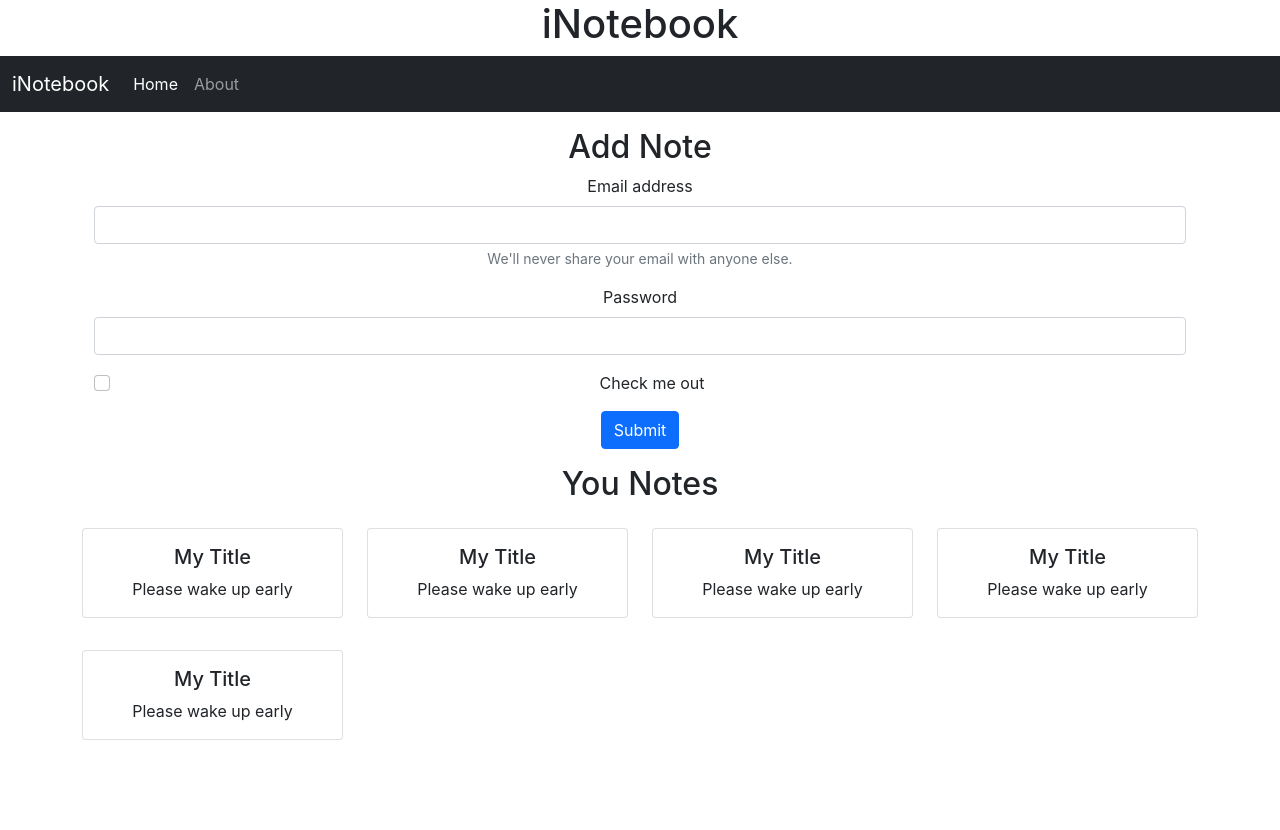
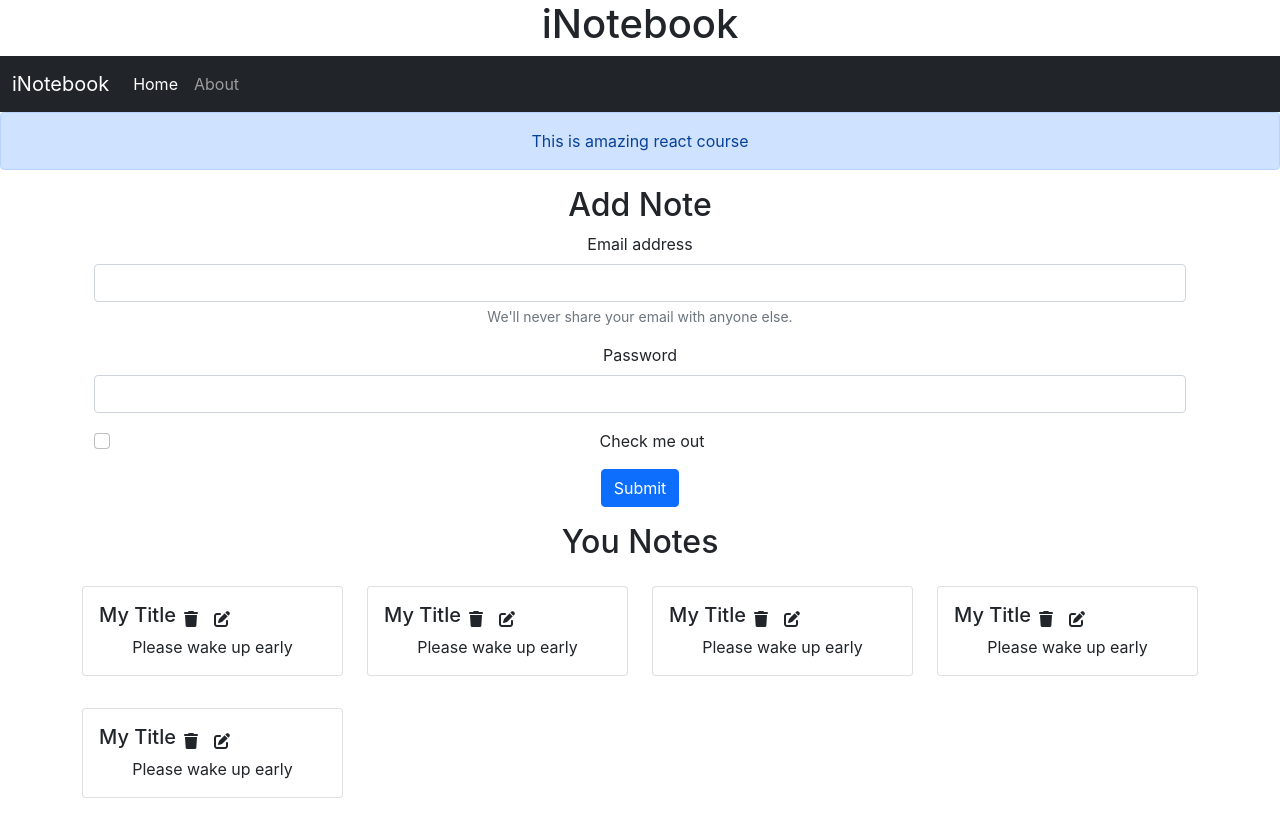
Before and after one commit to ghulepratiksha98/iNotebook, a React (Create React App) app: page / in a window 1280 px wide. Before the commit the page ends 800 px from the top, so only its background shows below. Built offline with nearby package versions, Linux system fonts and the light colour scheme.

Commit message:
v-62 Adding fontAwsome iconsa

```diff
--- a/public/index.html
+++ b/public/index.html
@@ -31,6 +31,7 @@
   <body>
     <noscript>You need to enable JavaScript to run this app.</noscript>
     <div id="root"></div>
+    <script src="https://kit.fontawesome.com/1f4666bea5.js" crossorigin="anonymous"></script>
      <!-- Option 1: Bootstrap Bundle with Popper -->
      <script src="https://cdn.jsdelivr.net/npm/bootstrap@5.1.3/dist/js/bootstrap.bundle.min.js" integrity="sha384-ka7Sk0Gln4gmtz2MlQnikT1wXgYsOg+OMhuP+IlRH9sENBO0LRn5q+8nbTov4+1p" crossorigin="anonymous"></script>
 
--- a/src/App.js
+++ b/src/App.js
@@ -10,6 +10,7 @@
 import Home from './components/Home';
 import About from './components/About';
 import NoteState from './context/notes/NoteState';
+import Alert from './components/Alert';
 
 
 function App() {
@@ -20,6 +21,7 @@
       <h1>iNotebook</h1>
       <Router>
         <Navbar />
+        <Alert message= "This is amazing react course"/>
          <div className="container">
 
         <Routes>
--- /dev/null
+++ b/src/components/Alert.js
@@ -0,0 +1,13 @@
+import React from 'react';
+
+const Alert = (props) => {
+  return (
+    <div>
+      <div className="alert alert-primary" role="alert">
+         {props.message}
+      </div>
+    </div>
+  );
+}
+
+export default Alert;
--- a/src/components/Noteitem.js
+++ b/src/components/Noteitem.js
@@ -5,11 +5,14 @@
   return (
     <div className="col-md-3">
 
-      <div class="card my-3" >
-       <div class="card-body">
-        <h5 class="card-title">{note.title}</h5>
-        <p class="card-text"> {note.description}</p>
-
+      <div className="card my-3" >
+       <div className="card-body">
+           <div className="d-flex align-items-center">
+        <h5 className="card-title">{note.title}</h5>
+        <i className="fa-solid fa-trash mx-2"></i>
+        <i className="fa-solid fa-pen-to-square mx-2"></i>
+        </div>
+        <p className="card-text"> {note.description}</p>
        </div>
 </div>
 
--- a/src/components/Notes.js
+++ b/src/components/Notes.js
@@ -13,7 +13,7 @@
             {/* console.log(note);  */}
             {notes.map((note)=>{
         // return note.title
-        return <Noteitem note={note}/>
+        return <Noteitem key={note._id} note={note}/>
       })}
             </div>
     )
--- a/src/context/notes/NoteState.js
+++ b/src/context/notes/NoteState.js
@@ -5,7 +5,7 @@
 const NoteState = (props)=>{
     const notesIntial = [
         {
-          "_id": "6254f08b03edd0763fe9412e",
+          "_id": "6254f08b03edd40763fe9412e",
           "user": "625407180a28792ef2e1a975",
           "title": "My Title",
           "description": "Please wake up early",
@@ -14,7 +14,7 @@
           "__v": 0
         },
         {
-          "_id": "6254f08c03edd0763fe94130",
+          "_id": "6254f08c033ed44d0763fe94130",
           "user": "625407180a28792ef2e1a975",
           "title": "My Title",
           "description": "Please wake up early",
@@ -24,7 +24,7 @@
         }
         ,
         {
-          "_id": "6254f08c03edd0763fe94130",
+          "_id": "6254f208c03edd0763fe94130",
           "user": "625407180a28792ef2e1a975",
           "title": "My Title",
           "description": "Please wake up early",
@@ -33,7 +33,7 @@
           "__v": 0
         },
         {
-          "_id": "6254f08c03edd0763fe94130",
+          "_id": "6254f08c032edd0763fe94130",
           "user": "625407180a28792ef2e1a975",
           "title": "My Title",
           "description": "Please wake up early",
@@ -42,7 +42,7 @@
           "__v": 0
         },
         {
-          "_id": "6254f08c03edd0763fe94130",
+          "_id": "6254f08c03e4dd0763fe94130",
           "user": "625407180a28792ef2e1a975",
           "title": "My Title",
           "description": "Please wake up early",
--- a/src/index.css
+++ b/src/index.css
@@ -11,3 +11,7 @@
   font-family: source-code-pro, Menlo, Monaco, Consolas, 'Courier New',
     monospace;
 }
+
+i{
+  cursor: pointer;
+}
```
